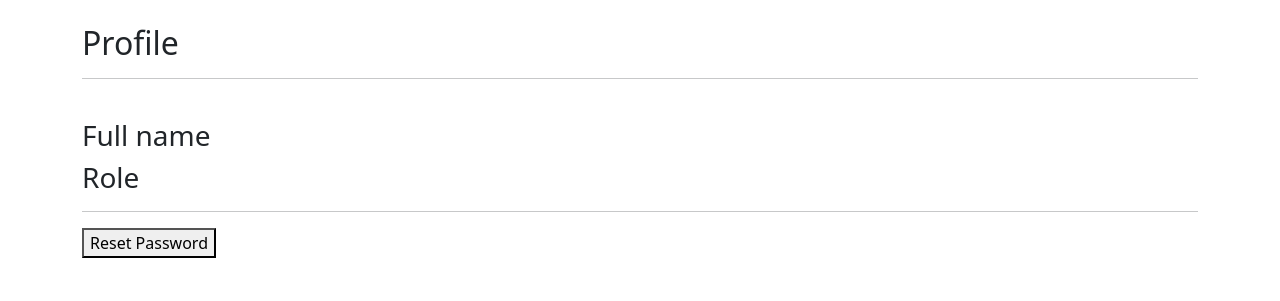
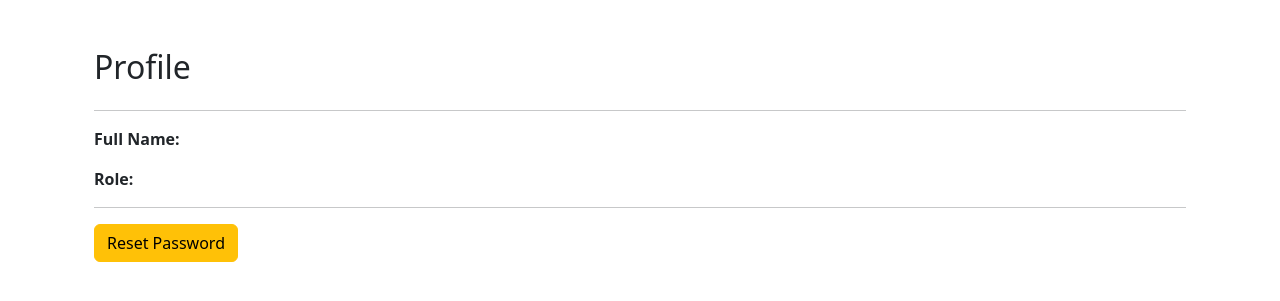
Before and after one commit to sakc-c/Hisaab_Project, a Django app: template hisaab/templates/hisaab/profile.html in a window 1280 px wide. Shown: the part 56-357 px from the top of the page. Run offline with Django 5.2, Linux system fonts and the light colour scheme; the template is opened without the code that fills it, so the values that code supplies are empty; parts of the project's set-up code (start-up, migrations or seed data) failed here and were passed over.

Commit message:
styled the profile and reset-password html

```diff
--- a/hisaab/templates/hisaab/profile.html
+++ b/hisaab/templates/hisaab/profile.html
@@ -1,16 +1,23 @@
 {% extends 'hisaab/base.html' %}
 {% block content %}
-<h2>Profile</h2>
-<hr><br>
-<h3>Full name</h3>
-<h3>{{ user.username }}</h3>
-<h3>Role</h3>
-<h3>
-    {% if user.groups.all %}
-        {{ user.groups.all|join:", " }}
-    {% endif %}
-</h3>
-<hr>
-<a href="{% url 'password_change' %}"><button >Reset Password</button></a>
-
+<div class="container my-5">
+    <h2 class="mb-4">Profile</h2>
+    <hr>
+    <div class="row mb-3">
+        <div class="col-md-4"><strong>Full Name:</strong></div>
+        <div class="col-md-8">{{ user.username }}</div>
+    </div>
+    <div class="row mb-3">
+        <div class="col-md-4"><strong>Role:</strong></div>
+        <div class="col-md-8">
+            {% if user.groups.all %}
+                {{ user.groups.all|join:", " }}
+            {% endif %}
+        </div>
+    </div>
+    <hr>
+    <a href="{% url 'password_change' %}">
+        <button class="btn btn-warning">Reset Password</button>
+    </a>
+</div>
 {% endblock %}
--- a/hisaab/urls.py
+++ b/hisaab/urls.py
@@ -1,5 +1,6 @@
-from django.urls import path
+from django.urls import path, reverse_lazy
 from . import views
+from django.contrib.auth import views as auth_views
 
 urlpatterns = [
     path('', views.user_login, name='login'),  # Default route to Sign-in page
```
Also changed, not shown: hisaab/templates/hisaab/reset_password.html (+14 -8 lines).
